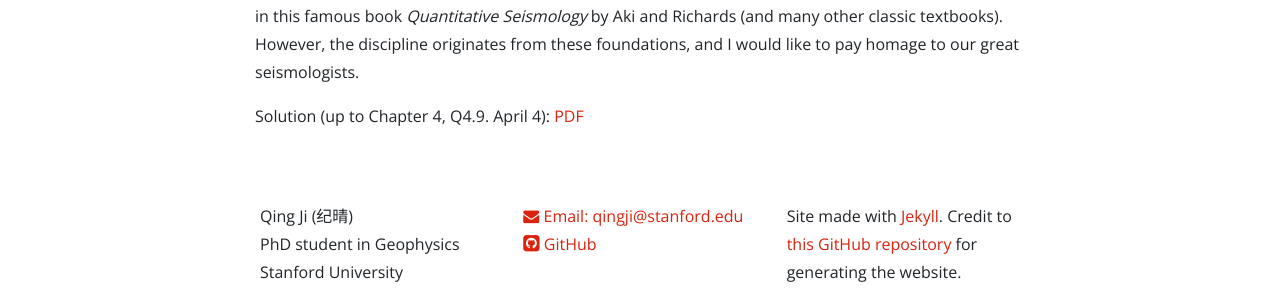
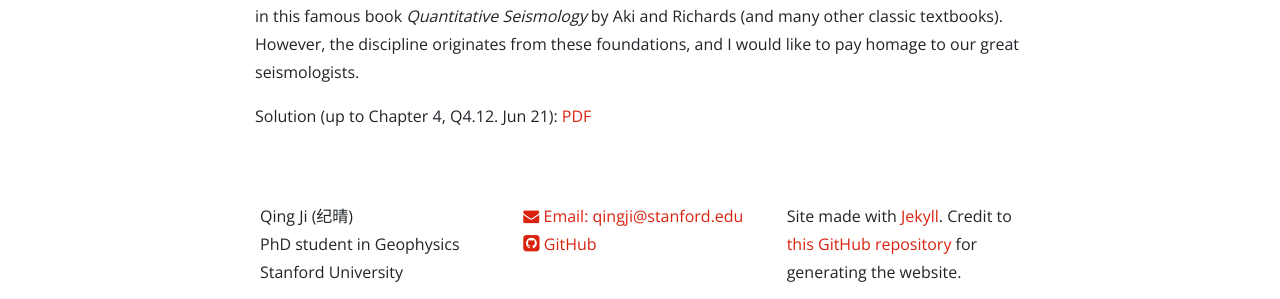
Before and after one commit to NickJi98/NickJi98.github.io, a Jekyll site: the page built from _posts/2024-03-28-Quant-seismo.md, in a window 1280 px wide. Shown: the part 282-581 px from the top of the page. Built offline with Jekyll 4.4.1, drawn with Linux system fonts in a browser that asks for light colours; nearby versions of some CDN libraries; a style sheet for code colours, icons or effects is not loaded.

Commit message:
Update blogs

```diff
--- a/_posts/2024-03-28-Quant-seismo.md
+++ b/_posts/2024-03-28-Quant-seismo.md
@@ -6,4 +6,4 @@ date: 2024-03-28
 
 <p>I have to say that this project is way too ambitious. I hope to keep updating it little by little (to the end). The current popular areas in seismology may seem very different to what the advanced topics look like in this famous book <em>Quantitative Seismology</em> by Aki and Richards (and many other classic textbooks). However, the discipline originates from these foundations, and I would like to pay homage to our great seismologists.</p>
 
-<p>Solution (up to Chapter 4, Q4.9. April 4): <a href="{{ site.url }}{{ site.baseurl }}/_data/files/Quant_Seismo.pdf" target="_blank">PDF</a></p>
+<p>Solution (up to Chapter 4, Q4.12. Jun 21): <a href="{{ site.url }}{{ site.baseurl }}/_data/files/Quant_Seismo.pdf" target="_blank">PDF</a></p>
```
Also changed, not shown: _posts/2024-03-27-MIT-integration.md (+1 -1 lines), 3 other files.
